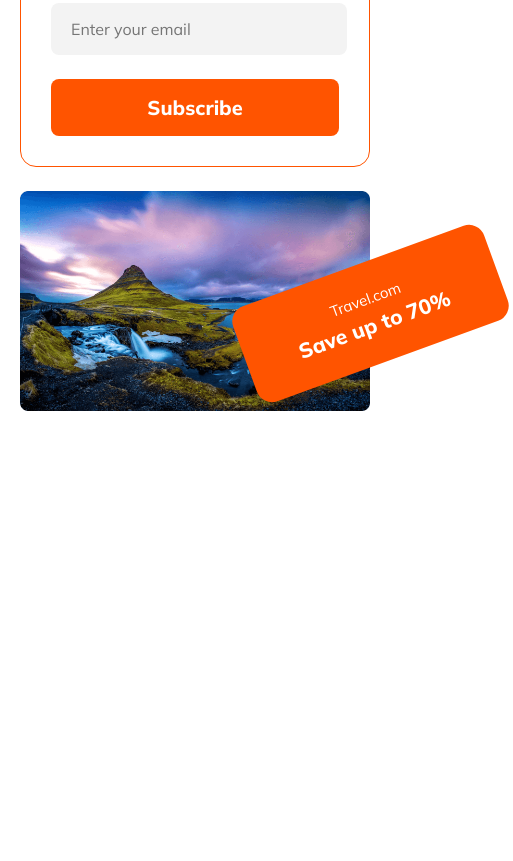
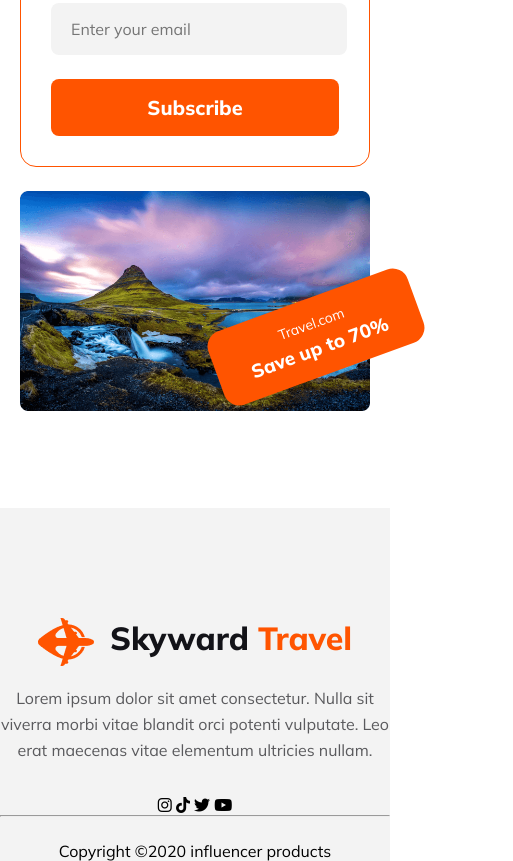
Before and after one commit to sohan226/-My-2nd-Assignment, a plain HTML site: page index.html in a window 390 px wide. Shown: the part 5435-6296 px from the top of the page, 513 px wide, since content can reach past the window. Before the commit the page ends 5966 px from the top, so only its background shows below. Drawn offline with Linux system fonts and the light colour scheme.

Commit message:
added some footer

```diff
--- a/index.html
+++ b/index.html
@@ -131,6 +131,20 @@
         </div>
         </section>
     </main>
-    <footer></footer>
+    <footer class="footer-section">
+        <div class="footer-title">
+            <img src="Images/Group 40071 (2).png" alt="">
+            <h1>Skyward<span id="footer-span"> Travel</span></h1>
+        </div>
+        <p class="footer-description">Lorem ipsum dolor sit amet consectetur. Nulla sit viverra morbi vitae blandit orci potenti vulputate. Leo <br> erat maecenas vitae elementum ultricies nullam. </p>
+        <div class="icons">
+            <span><i class="fa-brands fa-instagram"></i></span>
+            <span><i class="fa-brands fa-tiktok"></i></span>
+            <span><i class="fa-brands fa-twitter"></i></span>
+            <span><i class="fa-brands fa-youtube"></i></span>
+        </div>
+        <hr id="footer-hr">
+        <p>Copyright &copy;2020  influencer products</p>
+    </footer>
 </body>
 </html>
--- a/styles/style.css
+++ b/styles/style.css
@@ -347,18 +347,36 @@ hr{
     font-weight: 800;
 }
 
+/* footer section */
+.footer-section{
+    max-width: 1440px;
+    text-align: center;
+    margin: 0 auto;
+    background: rgba(19, 19, 24, 0.05);
+}
+.footer-title{
+    display: inline-flex;
+    gap: 16px;
+    margin-top: 110px;
+}
+.footer-title h1{
+    color: var(--Dark-01, #131318);
+    font-size: 32px;
+    font-weight: 800;
+}
+#footer-span{
+    color: #FF5400;
+}
+.footer-description {
+    color: #5A5A5D;
+    font-size: 16px;
+    font-weight: 400;
+    line-height: 26px;
+    margin-top: 15px;
+    margin-bottom: 32px;
+}
 
-
-/* responsive section */
 @media screen and (max-width: 600px) {
-    *{
-        margin: 0;
-        padding: 0;
-
-    }
-    *h1{
-        font-size: 22px;
-    }
     .banner-section{
         max-width: 380px;
         margin: 64px auto;
@@ -469,17 +487,17 @@ hr{
         width: 100%;
     }
     .saving h3{
-        font-size: 15px;
+        font-size: 14px;
     }
     .saving h1{
-        font-size: 21px;
+        font-size: 19px;
     }
     .saving{
-        width: 215px;
+        width: 180px;
+        padding: 16px;
         position: relative;
         margin: 0;
-        left: 237px;
-        top: -167px;
+        left: 210px;
+        top: -132px;
     }
-
 }
```
